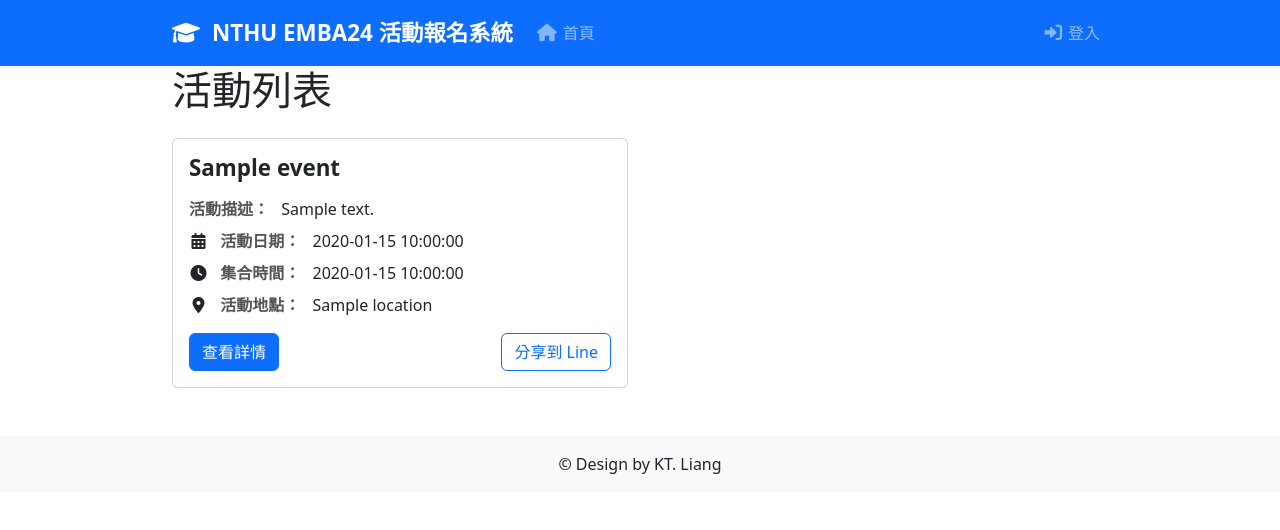
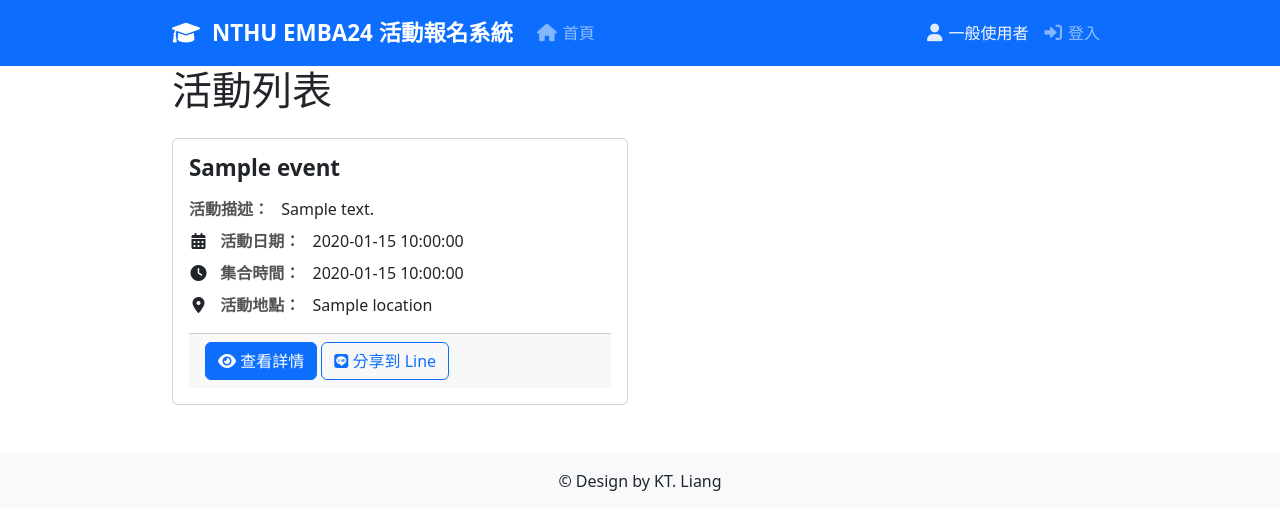
Before and after one commit to marmotkit/event-registration, a Flask app: page / in a window 1280 px wide. Shown: the top 530 px of the page. Run offline with Flask 3, Linux system fonts and the light colour scheme; a database or web service that is not in the repository returns one stand-in record (values such as "Sample title"); parts of the project's set-up code (start-up, migrations or seed data) failed here and were passed over.

Commit message:
fix: 改進使用者權限和介面顯示
- 修復未登入用戶訪問鎖定活動的問題
- 優化用戶角色顯示
- 改進活動鎖定狀態的處理
- 加強錯誤處理機制

```diff
--- a/app.py
+++ b/app.py
@@ -123,6 +123,14 @@ def event_detail(event_id):
             flash('活動不存在')
             return redirect(url_for('index'))
 
+        # 檢查活動是否被鎖定且用戶未登入或非管理員
+        if event.get('is_locked', False) and (
+            not current_user.is_authenticated or
+            not getattr(current_user, 'user_data', {}).get('can_hide_events', False)
+        ):
+            flash('此活動已被鎖定')
+            return redirect(url_for('index'))
+
         # 確保 event 有 custom_fields 屬性
         if 'custom_fields' not in event:
             event['custom_fields'] = []
@@ -164,6 +172,11 @@ def cancel_registration(event_id, registration_id):
         if not event:
             flash('活動不存在')
             return redirect(url_for('index'))
+
+        # 檢查活動是否被鎖定
+        if event.get('is_locked', False) and not current_user.user_data.get('can_hide_events', False):
+            flash('此活動已被鎖定，無法修改')
+            return redirect(url_for('event_detail', event_id=event_id))
 
         # 檢查報名記錄是否存在
         registration = registrations_collection.find_one({
@@ -638,6 +651,11 @@ def edit_registration(event_id, registration_id):
             flash('活動不存在')
             return redirect(url_for('index'))
 
+        # 檢查活動是否被鎖定
+        if event.get('is_locked', False) and not current_user.user_data.get('can_hide_events', False):
+            flash('此活動已被鎖定，無法修改')
+            return redirect(url_for('event_detail', event_id=event_id))
+
         # 檢查報名記錄是否存在
         registration = registrations_collection.find_one({
             '_id': ObjectId(registration_id),
--- a/templates/base.html
+++ b/templates/base.html
@@ -75,7 +75,9 @@
                             <i class="fas fa-user"></i>
                             {{ current_user.username }}
                             {% if current_user.user_data.can_hide_events %}
-                            <span class="badge bg-warning text-dark">管理者</span>
+                            <span class="badge bg-warning text-dark">總管理者</span>
+                            {% elif current_user.is_admin %}
+                            <span class="badge bg-info text-dark">一般管理者</span>
                             {% endif %}
                         </span>
                     </li>
@@ -85,6 +87,12 @@
                         </a>
                     </li>
                     {% else %}
+                    <li class="nav-item">
+                        <span class="nav-link text-light">
+                            <i class="fas fa-user"></i>
+                            一般使用者
+                        </span>
+                    </li>
                     <li class="nav-item">
                         <a class="nav-link" href="{{ url_for('login') }}">
                             <i class="fas fa-sign-in-alt"></i> 登入
--- a/templates/index.html
+++ b/templates/index.html
@@ -65,11 +65,19 @@
                     </div>
                 </div>
 
-                <div class="d-flex justify-content-between align-items-center">
-                    <a href="{{ url_for('event_detail', event_id=event._id) }}" class="btn btn-primary">查看詳情</a>
+                <div class="card-footer">
+                    {% if event.is_locked and not current_user.is_authenticated %}
+                    <button class="btn btn-secondary" disabled>
+                        <i class="fas fa-lock"></i> 活動已鎖定
+                    </button>
+                    {% else %}
+                    <a href="{{ url_for('event_detail', event_id=event._id) }}" class="btn btn-primary">
+                        <i class="fas fa-eye"></i> 查看詳情
+                    </a>
+                    {% endif %}
                     <button class="btn btn-outline-primary share-line"
-                            data-url="{{ url_for('register', event_id=event._id, _external=True) }}">
-                        分享到 Line
+                            data-url="{{ request.host_url }}event/{{ event._id }}">
+                        <i class="fab fa-line"></i> 分享到 Line
                     </button>
                 </div>
             </div>
```
